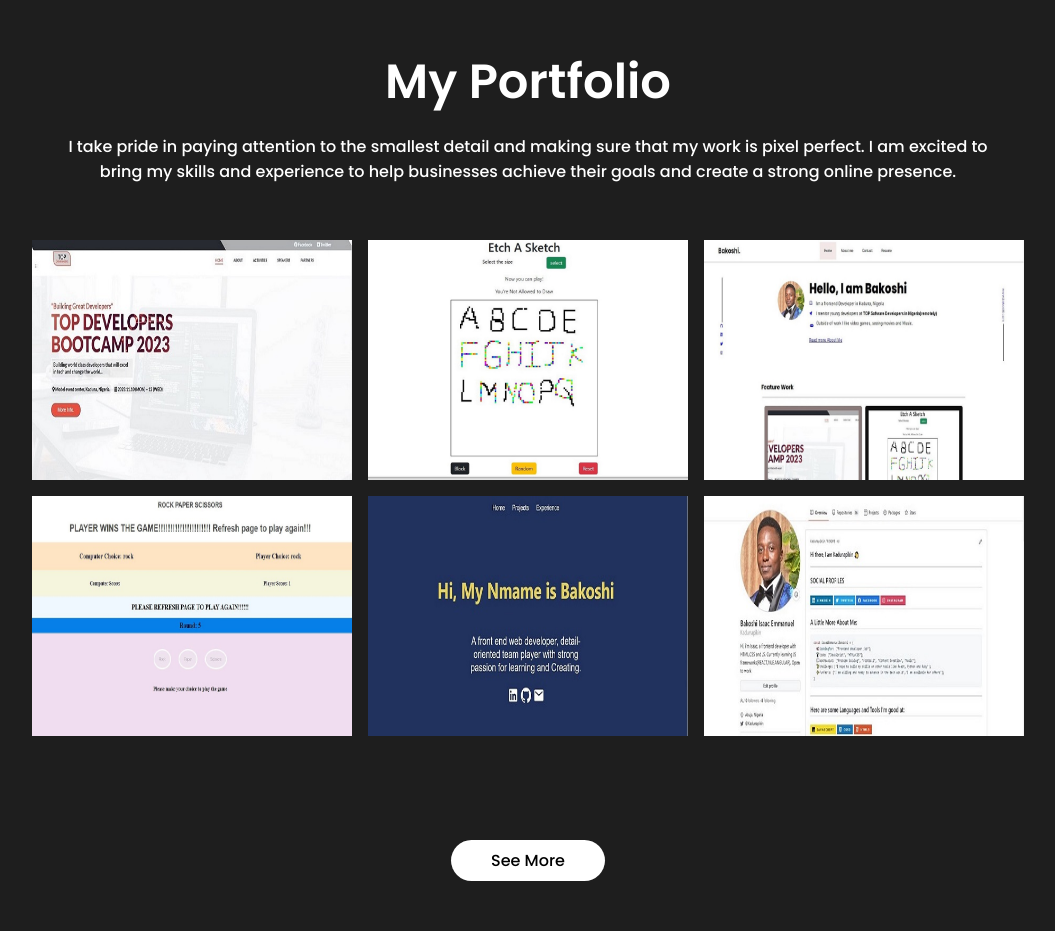
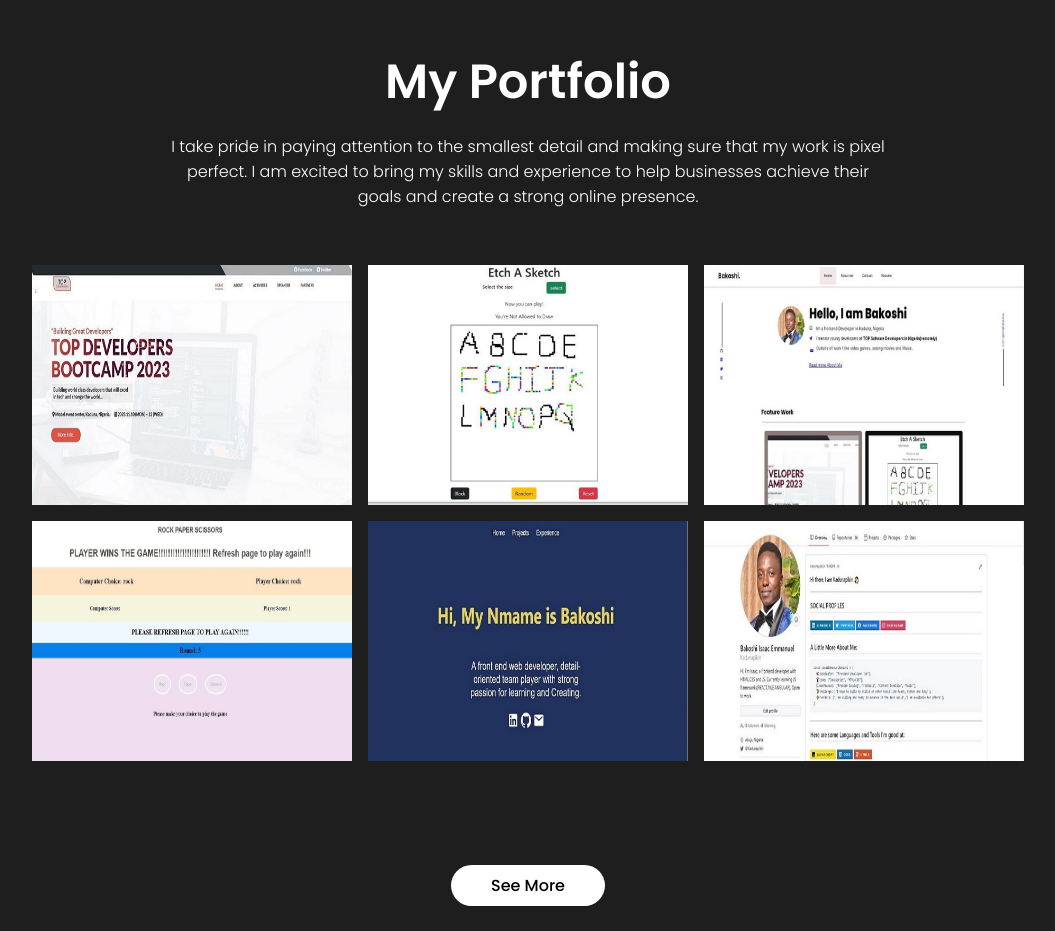
Before and after one commit to Kadunapikin/bakoshi-portfolio, a React (Create React App) app: page / in a window 1280 px wide. Shown: the part 1620-2551 px from the top of the page, without its empty margins (112-1167 px from the left). Built offline with nearby package versions, Linux system fonts and the light colour scheme.

Commit message:
create Contact.js and Contact.css

```diff
--- a/src/components/Works.js
+++ b/src/components/Works.js
@@ -11,7 +11,7 @@ function Works() {
   return (
     <section id='works'>
         <h2 className='worksTitle'>My Portfolio</h2>
-        <span worksDesc>I take pride in paying attention to the smallest detail and making sure that my work is pixel perfect. I am excited to bring my skills and experience to help businesses achieve their goals and create a strong online presence.</span>
+        <span className='worksDesc'>I take pride in paying attention to the smallest detail and making sure that my work is pixel perfect. I am excited to bring my skills and experience to help businesses achieve their goals and create a strong online presence.</span>
         <div className='worksImgs'>
           <img src={capstone} alt='' className='worksImg' />
           <img src={etchASketch} alt='' className='worksImg' />
```
Also changed, not shown: src/components/Contact.js (added, +10 -0 lines), src/styles/Contact.css (added).
